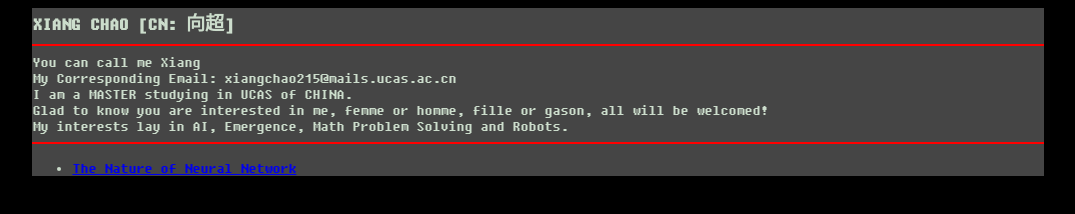
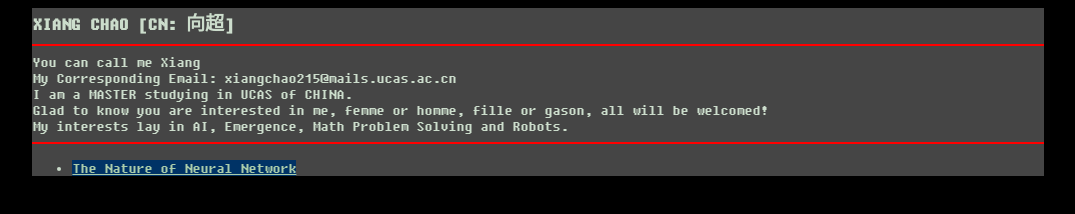
Before and after one commit to hiroki-kyoto/hiroki-kyoto.github.io, a plain HTML site: page index.htm in a window 1280 px wide. Shown: the whole page, without its empty margins (102-1177 px from the left). Drawn offline with Linux system fonts and the light colour scheme.

Commit message:
link color

```diff
--- a/index.htm
+++ b/index.htm
@@ -5,6 +5,14 @@
 body {
 	background-color:#000000;
 }
+a:link {
+	background-color:#003366;
+	color:#aaccaa;
+  }
+a:visited {
+	background-color:#00aa66;
+	color:#aaccaa;
+  }
 @font-face {
 	font-family:"FixedSys Excelsior 3.0.1";
 	src:url("FSEX300.ttf");
```
